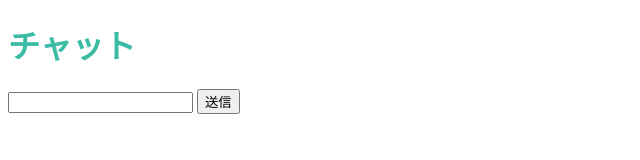
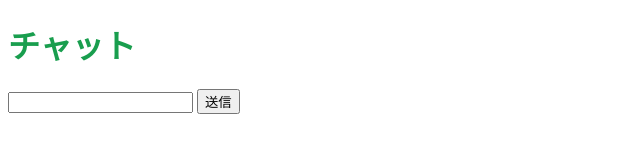
Before and after one commit to Jay2523/-, a website: page template.html in a window 1280 px wide. Shown: the full height of the page, 0-640 px from the left. Drawn offline with Linux system fonts and the light colour scheme.

Commit message:
色を変更した、。

```diff
--- a/static/style.css
+++ b/static/style.css
@@ -1,3 +1,3 @@
 .app-title {
-  color: #3dbca5;
+  color: #199e4e;
 }
```
